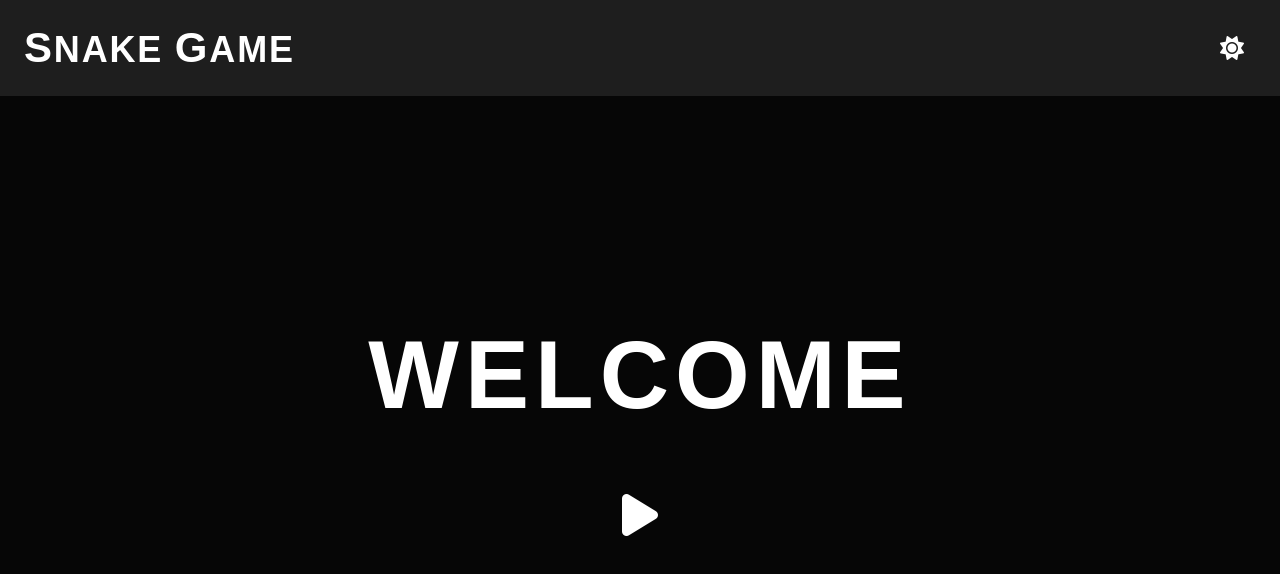
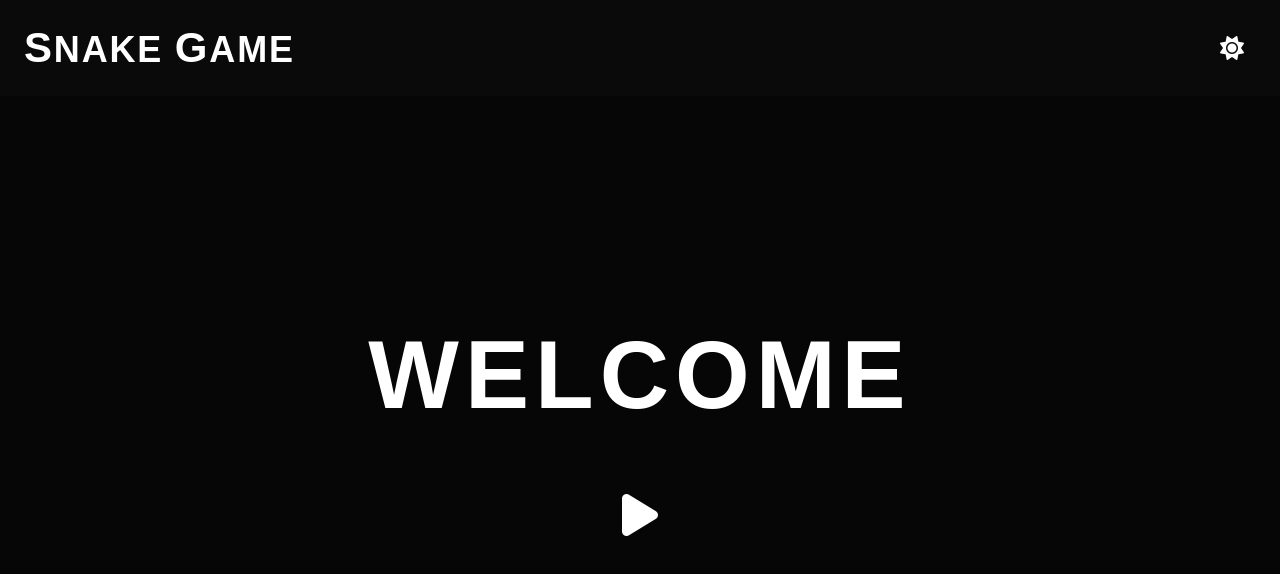
Before and after one commit to Karthik-315/snake-game, a plain HTML site: page index.html in a window 1280 px wide. Drawn offline with Linux system fonts and the light colour scheme; a web font is replaced by a local one.

Commit message:
Changed colors for dark mode... again

```diff
--- a/styles/style.scss
+++ b/styles/style.scss
@@ -14,8 +14,7 @@
     height: var(--header-height);
     margin: 0;
     padding: 0 2rem;
-    background: #03101b;
-    background: rgb(30, 30, 30);
+    background: rgb(10, 10, 10);
     color: #fff;
 }
 
```
Also changed, not shown: styles/style.css, 1 other file.
